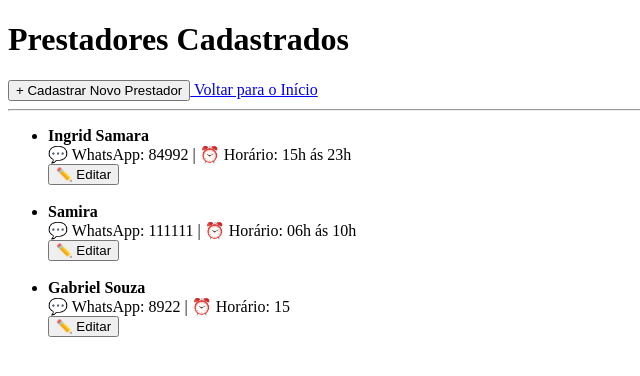
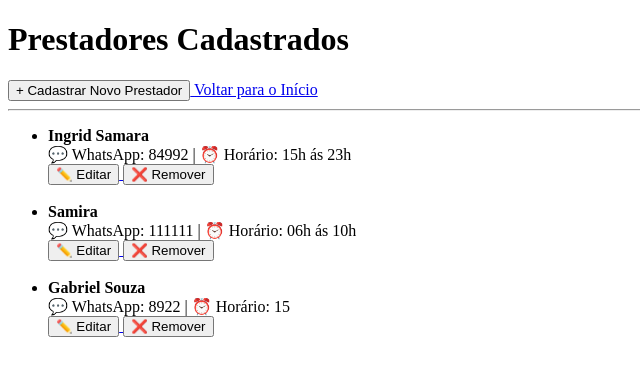
Before and after one commit to gabrielfsouza637-coder/ViziApp, a Django app: page /prestadores/ in a window 1280 px wide. Shown: the top 376 px of the page, without its empty margins (0-640 px from the left). Run offline with Django 5.2, Linux system fonts and the light colour scheme; data comes from the database, SQL or seed files in the repository; both versions use the stored data as it was after the commit.

Commit message:
Criando o CRUD de remoção

```diff
--- a/ViziApp/urls.py
+++ b/ViziApp/urls.py
@@ -20,22 +20,12 @@ from core import views
 
 urlpatterns = [
     path('admin/', admin.site.urls),
-
-
     path('', views.inicial, name='inicial'),
-
     path('cadastrar-servico/', views.cadastrar_servico, name='cadastrar_servico'),
-
-
     path('servicos/', views.listar_servicos, name='listar_servicos'),
-
-
     path('viziapp/', views.listar_categoria, name='listar_categoria'),
-
-
     path('servico/<int:servico_id>/', views.detalhe_servico, name='detalhe_servico'),
-
-
     path('prestadores/', views.listar_prestadores, name='listar_prestadores'),
+    path('prestador_remover/<int:id>/', views.remover_prestador, name='remover_prestador'),
     path('editar_prestador/<int:id>/', views.editar_prestador, name='editar_prestador'),
 ]
--- a/core/templates/prestadores.html
+++ b/core/templates/prestadores.html
@@ -21,6 +21,8 @@
             💬 WhatsApp: {{ prestador.whatsapp }} | ⏰ Horário: {{ prestador.horario }}<br>
             <a href="{% url 'editar_prestador' prestador.id %}">
                 <button>✏️ Editar</button>
+                <a href="{% url 'remover_prestador' prestador.id %}"><button> ❌ Remover </button></a>
+
             </a>
         </li>
         <br>
--- a/core/views.py
+++ b/core/views.py
@@ -10,7 +10,6 @@ def inicial(request):
     contexto = {
         'titulo': 'Bem-vindo ao ViziApp'
     }
-
     return render(request, 'tela-inicial.html', contexto)
 
 def listar_servicos(request):
@@ -70,3 +69,8 @@ def editar_prestador(request, id):
         'form_prestador': form
     }
     return render(request, 'cadastrar-serviços.html', contexto)
+
+def remover_prestador(request, id):
+    prestador = get_object_or_404(Prestador, id=id)
+    prestador.delete()
+    return redirect('listar_prestadores')
```
Also changed, not shown: db.sqlite3.
